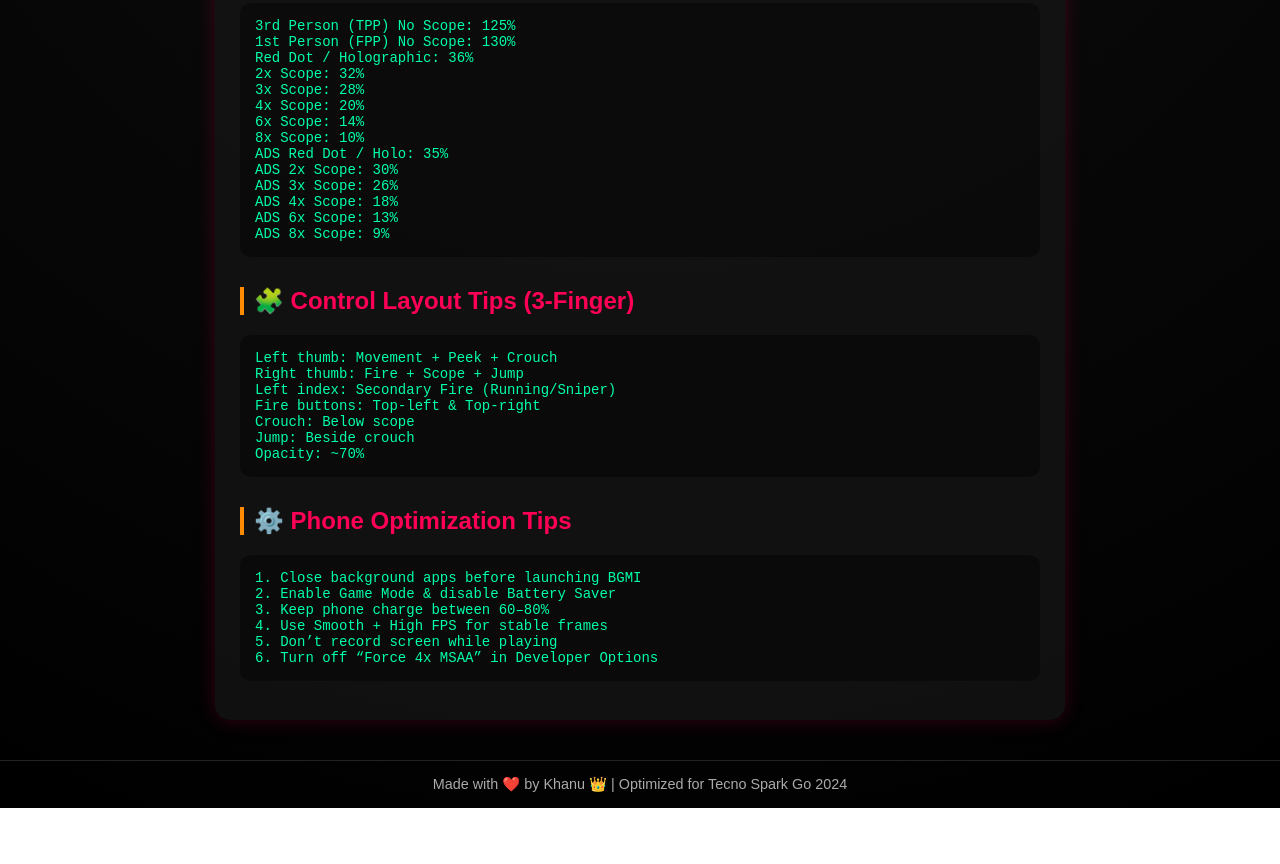
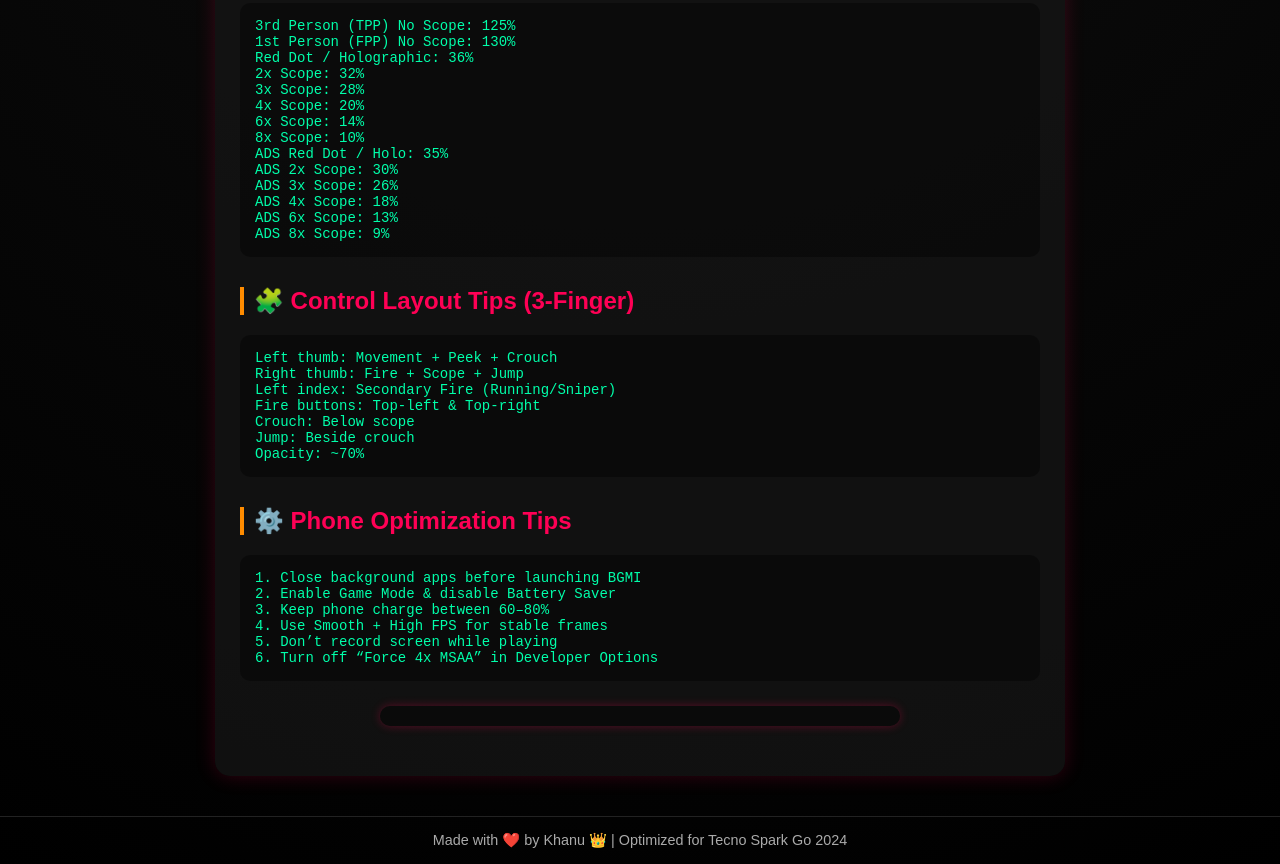
Before and after one commit to tecnocoder777/BGMI_Sensitivity_Tecno_Spark_Go_2024, a plain HTML site: page index.html in a window 1280 px wide. Shown: the part 455-1319 px from the top of the page. Before the commit the page ends 1263 px from the top, so only its background shows below. Drawn offline with Linux system fonts and the light colour scheme.

Commit message:
Add ad-container for displaying advertisements
Added an advertisement container with styling and script.

```diff
--- a/index.html
+++ b/index.html
@@ -53,6 +53,16 @@
     }
     .highlight {
         color: #ffcc00;
+    }
+    .ad-container {
+        margin: 25px auto;
+        text-align: center;
+        background: rgba(0,0,0,0.4);
+        border-radius: 10px;
+        padding: 10px;
+        width: 95%;
+        max-width: 500px;
+        box-shadow: 0 0 10px rgba(255,0,80,0.3);
     }
 </style>
 </head>
@@ -112,11 +122,16 @@ Opacity: ~70%
 5. Don’t record screen while playing
 6. Turn off “Force 4x MSAA” in Developer Options
 </pre>
+
+    <!-- 🔥 Adsterra Native Ad Section -->
+    <div class="ad-container">
+        <script async="async" data-cfasync="false" src="//pl27965199.effectivegatecpm.com/e989aeaaffab03d82c0a06dfcd15f32f/invoke.js"></script>
+        <div id="container-e989aeaaffab03d82c0a06dfcd15f32f"></div>
+    </div>
+
 </section>
 
 <footer>Made with ❤️ by Khanu 👑 | Optimized for Tecno Spark Go 2024</footer>
 
 </body>
 </html>
-<script async="async" data-cfasync="false" src="//pl27965199.effectivegatecpm.com/e989aeaaffab03d82c0a06dfcd15f32f/invoke.js"></script>
-<div id="container-e989aeaaffab03d82c0a06dfcd15f32f"></div>
```
